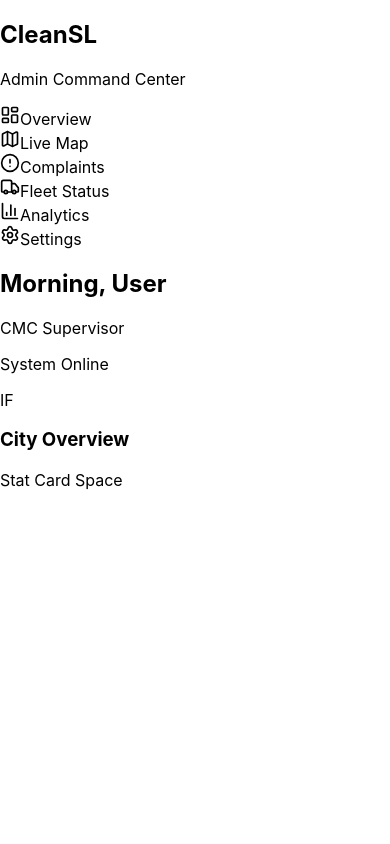
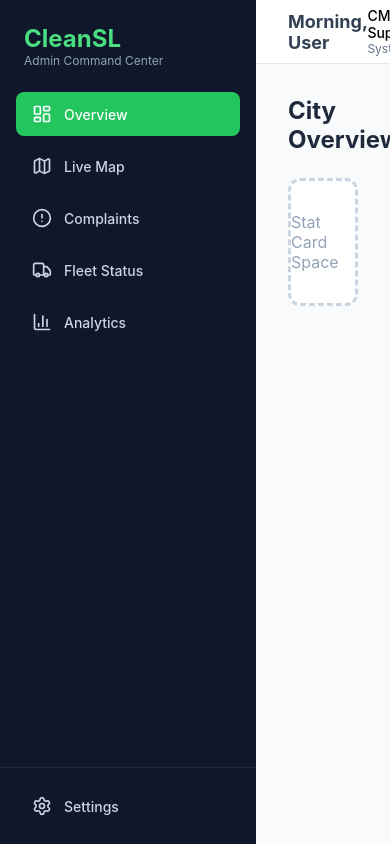
Before and after one commit to CleanSL/cleansl-admin, a React (Create React App) app in the folder cleansl-admin/: page / in a window 390 px wide. Built offline with nearby package versions, Linux system fonts and the light colour scheme.

Commit message:
feat: implement professional dashboard layout with Tailwind CSS and responsive sidebar

```diff
--- /dev/null
+++ b/cleansl-admin/postcss.config.js
@@ -0,0 +1,6 @@
+module.exports = {
+  plugins: {
+    tailwindcss: {},
+    autoprefixer: {},
+  },
+}
--- a/cleansl-admin/src/index.css
+++ b/cleansl-admin/src/index.css
@@ -1,5 +1,15 @@
+* {
+  margin: 0;
+  padding: 0;
+  box-sizing: border-box;
+}
+
+html, body, #root {
+  height: 100%;
+  width: 100%;
+}
+
 body {
-  margin: 0;
   font-family: -apple-system, BlinkMacSystemFont, 'Segoe UI', 'Roboto', 'Oxygen',
     'Ubuntu', 'Cantarell', 'Fira Sans', 'Droid Sans', 'Helvetica Neue',
     sans-serif;
@@ -11,3 +21,276 @@ code {
   font-family: source-code-pro, Menlo, Monaco, Consolas, 'Courier New',
     monospace;
 }
+
+/* Flexbox and Grid Utilities */
+.flex {
+  display: flex;
+}
+
+.flex-col {
+  flex-direction: column;
+}
+
+.flex-1 {
+  flex: 1;
+}
+
+.items-center {
+  align-items: center;
+}
+
+.justify-between {
+  justify-content: space-between;
+}
+
+.gap-4 {
+  gap: 1rem;
+}
+
+.gap-3 {
+  gap: 0.75rem;
+}
+
+.gap-6 {
+  gap: 1.5rem;
+}
+
+.grid {
+  display: grid;
+}
+
+.grid-cols-1 {
+  grid-template-columns: repeat(1, minmax(0, 1fr));
+}
+
+@media (min-width: 768px) {
+  .md\:grid-cols-4 {
+    grid-template-columns: repeat(4, minmax(0, 1fr));
+  }
+}
+
+/* Sizing */
+.h-screen {
+  height: 100vh;
+}
+
+.h-16 {
+  height: 4rem;
+}
+
+.h-10 {
+  height: 2.5rem;
+}
+
+.h-32 {
+  height: 8rem;
+}
+
+.w-64 {
+  width: 16rem;
+}
+
+.w-10 {
+  width: 2.5rem;
+}
+
+/* Spacing */
+.p-6 {
+  padding: 1.5rem;
+}
+
+.p-4 {
+  padding: 1rem;
+}
+
+.p-8 {
+  padding: 2rem;
+}
+
+.p-3 {
+  padding: 0.75rem;
+}
+
+.px-4 {
+  padding-left: 1rem;
+  padding-right: 1rem;
+}
+
+.px-8 {
+  padding-left: 2rem;
+  padding-right: 2rem;
+}
+
+.py-3 {
+  padding-top: 0.75rem;
+  padding-bottom: 0.75rem;
+}
+
+.mb-6 {
+  margin-bottom: 1.5rem;
+}
+
+/* Colors & Background */
+.bg-slate-50 {
+  background-color: #f8fafc;
+}
+
+.bg-slate-900 {
+  background-color: #0f172a;
+}
+
+.bg-white {
+  background-color: #ffffff;
+}
+
+.bg-green-100 {
+  background-color: #dcfce7;
+}
+
+.bg-green-400 {
+  background-color: #4ade80;
+}
+
+.bg-green-500 {
+  background-color: #22c55e;
+}
+
+.bg-slate-800 {
+  background-color: #1e293b;
+}
+
+.text-white {
+  color: #ffffff;
+}
+
+.text-green-400 {
+  color: #4ade80;
+}
+
+.text-green-500 {
+  color: #22c55e;
+}
+
+.text-green-700 {
+  color: #15803d;
+}
+
+.text-slate-300 {
+  color: #cbd5e1;
+}
+
+.text-slate-400 {
+  color: #94a3b8;
+}
+
+.text-slate-500 {
+  color: #64748b;
+}
+
+.text-slate-700 {
+  color: #334155;
+}
+
+.text-slate-800 {
+  color: #1e293b;
+}
+
+/* Text Styles */
+.text-xs {
+  font-size: 0.75rem;
+}
+
+.text-sm {
+  font-size: 0.875rem;
+}
+
+.text-lg {
+  font-size: 1.125rem;
+}
+
+.text-2xl {
+  font-size: 1.5rem;
+}
+
+.font-medium {
+  font-weight: 500;
+}
+
+.font-bold {
+  font-weight: 700;
+}
+
+.font-sans {
+  font-family: inherit;
+}
+
+/* Borders */
+.border-b {
+  border-bottom: 1px solid #e2e8f0;
+}
+
+.border-t {
+  border-top: 1px solid #e2e8f0;
+}
+
+.border-slate-200 {
+  border-color: #e2e8f0;
+}
+
+.border-slate-300 {
+  border-color: #cbd5e1;
+}
+
+.border-slate-800 {
+  border-color: #1e293b;
+}
+
+.border-dashed {
+  border-style: dashed;
+}
+
+/* Border Radius */
+.rounded-lg {
+  border-radius: 0.5rem;
+}
+
+.rounded-full {
+  border-radius: 9999px;
+}
+
+.rounded-xl {
+  border-radius: 0.75rem;
+}
+
+/* Display & Position */
+.overflow-hidden {
+  overflow: hidden;
+}
+
+.overflow-y-auto {
+  overflow-y: auto;
+}
+
+/* Transitions & Hover */
+.transition-colors {
+  transition-property: background-color, border-color, color, fill, stroke;
+  transition-timing-function: cubic-bezier(0.4, 0, 0.2, 1);
+  transition-duration: 200ms;
+}
+
+.cursor-pointer {
+  cursor: pointer;
+}
+
+.hover\:bg-slate-800:hover {
+  background-color: #1e293b;
+}
+
+.hover\:text-white:hover {
+  color: #ffffff;
+}
+
+/* Spaces */
+.space-y-2 > * + * {
+  margin-top: 0.5rem;
+}
--- a/package.json
+++ b/package.json
@@ -8,5 +8,9 @@
     "autoprefixer": "^10.4.24",
     "postcss": "^8.5.6",
     "tailwindcss": "^4.2.0"
+  },
+  "scripts": {
+    "start": "cd cleansl-admin && npm start",
+    "build": "cd cleansl-admin && npm build"
   }
 }
```
Also changed, not shown: cleansl-admin/package.json (+9 -8 lines), cleansl-admin/tailwind.config.js (added, +11 -0 lines), 1 other file (tests, documents, lock files or other folders).
